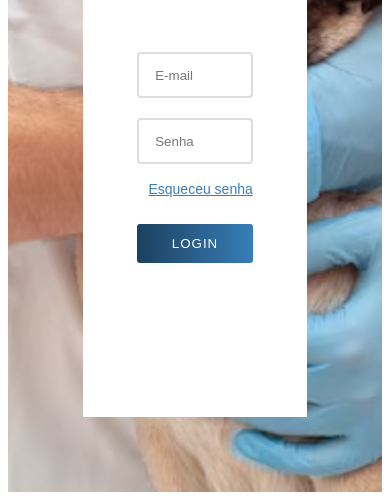
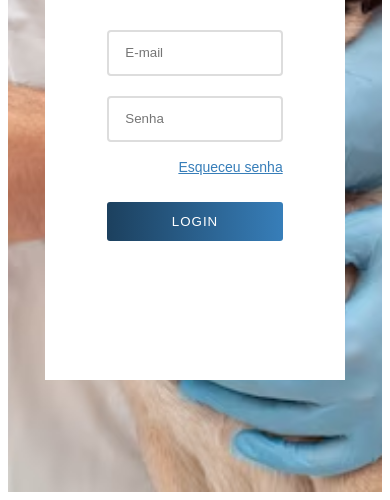
Before and after one commit to Pedro3DS/Veterinaris, a plain HTML site: page index.html in a window 390 px wide. Shown: the part 360-860 px from the top of the page. Drawn offline with nearby package versions, Linux system fonts and the light colour scheme.

Commit message:
Update loginstyle.css

```diff
--- a/css/loginstyle.css
+++ b/css/loginstyle.css
@@ -99,8 +99,43 @@ body {
     cursor: pointer;
   }
 
+  @media screen and (max-width: 470px){
+    .left {
+      overflow: hidden;
+      display: flex;
+      flex-wrap: wrap;
+      flex-direction: column;
+      justify-content: center;
+      animation-name: left;
+      animation-duration: 1s;
+      animation-fill-mode: both;
+      animation-delay: 1s;
+
+      margin-left: 10%;
+      margin-right: 10%;
+      margin-top: 30% ;
+      margin-bottom: 30%;
+
+      align-items: center;
+      background: rgb(255, 255, 255);
+      box-shadow: black;
+    }
+
+    .card {
+      display: none;
+      overflow: hidden;
+      position: fixed;
+      background-color: #ffffff;
+      text-align: center;
+      border-radius: 0.5rem;
+      box-shadow: 0 20px 25px -5px rgba(0, 0, 0, 0.1), 0 10px 10px -5px rgba(0, 0, 0, 0.04);
+    }
+
+  }
 
 }
+
+
 
 .left {
   overflow: hidden;
```
